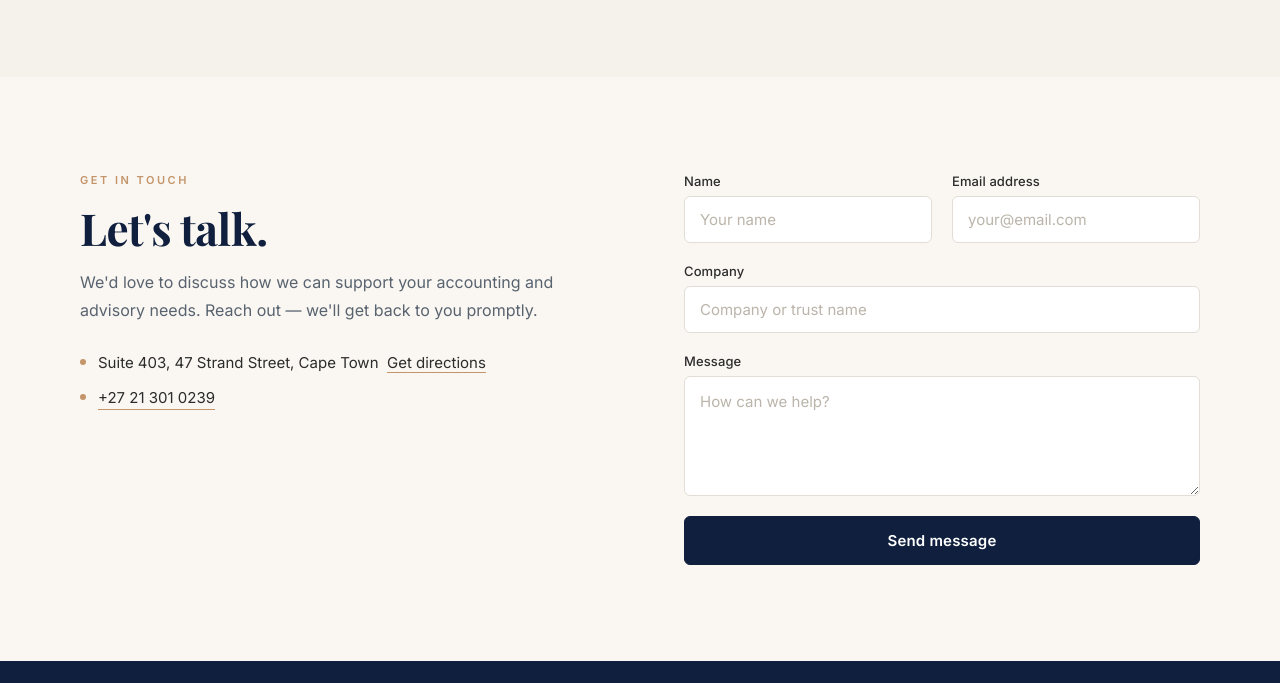
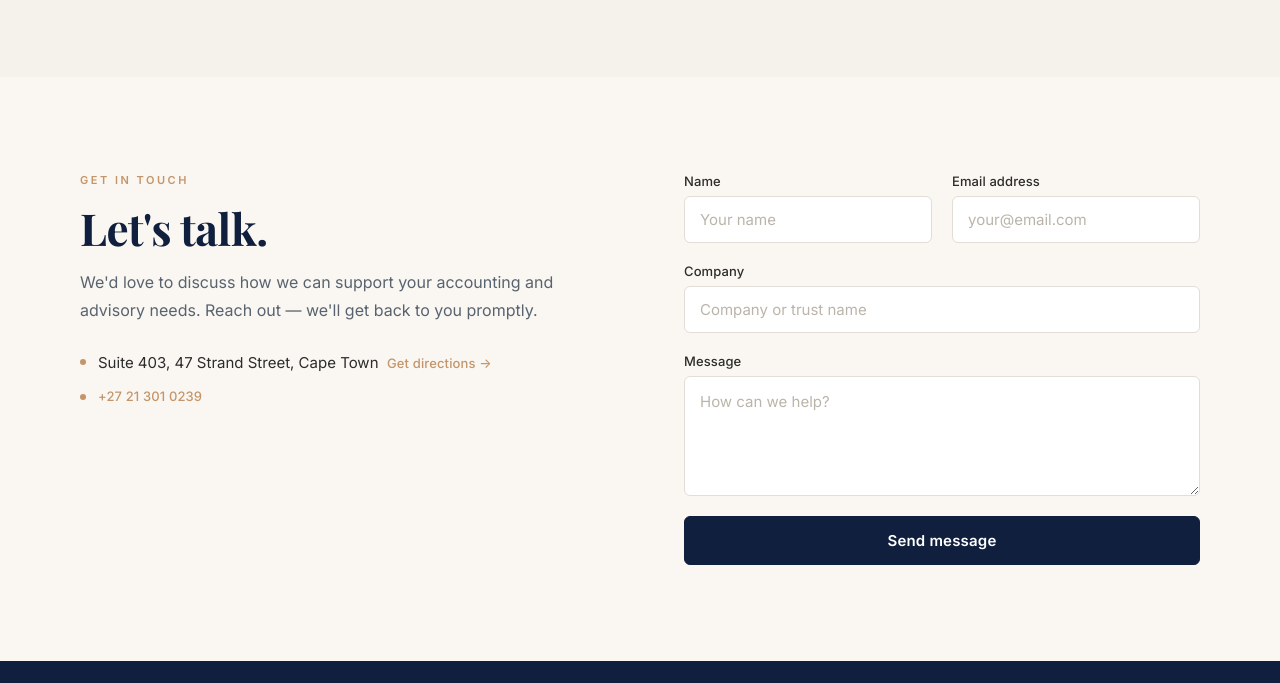
Before and after one commit to roxannewilliamsza/act-trust, a plain HTML site: page index.html in a window 1280 px wide. Shown: the part 3488-4171 px from the top of the page. Drawn offline with nearby package versions, Linux system fonts and the light colour scheme; a web font is replaced by a local one.

Commit message:
Style Get directions link in accent colour with arrow

```diff
--- a/index.html
+++ b/index.html
@@ -715,11 +715,13 @@
       line-height: 1.5;
     }
     .contact-detail a {
-      color: inherit;
+      color: var(--warm-accent);
       text-decoration: none;
-      border-bottom: 1px solid var(--warm-accent);
+      font-size: 13px;
+      font-weight: 500;
+      letter-spacing: 0.01em;
     }
-    .contact-detail a:hover { color: var(--navy); }
+    .contact-detail a:hover { opacity: 0.75; }
     .contact-detail-icon {
       width: 6px;
       height: 6px;
@@ -1176,7 +1178,7 @@
           <div class="contact-details">
             <div class="contact-detail">
               <span class="contact-detail-icon"></span>
-              <span>Suite 403, 47 Strand Street, Cape Town &nbsp;<a href="https://maps.google.com/?q=47+Strand+Street+Cape+Town" target="_blank" rel="noopener">Get directions</a></span>
+              <span>Suite 403, 47 Strand Street, Cape Town &nbsp;<a href="https://maps.google.com/?q=47+Strand+Street+Cape+Town" target="_blank" rel="noopener">Get directions →</a></span>
             </div>
             <div class="contact-detail">
               <span class="contact-detail-icon"></span>
```
